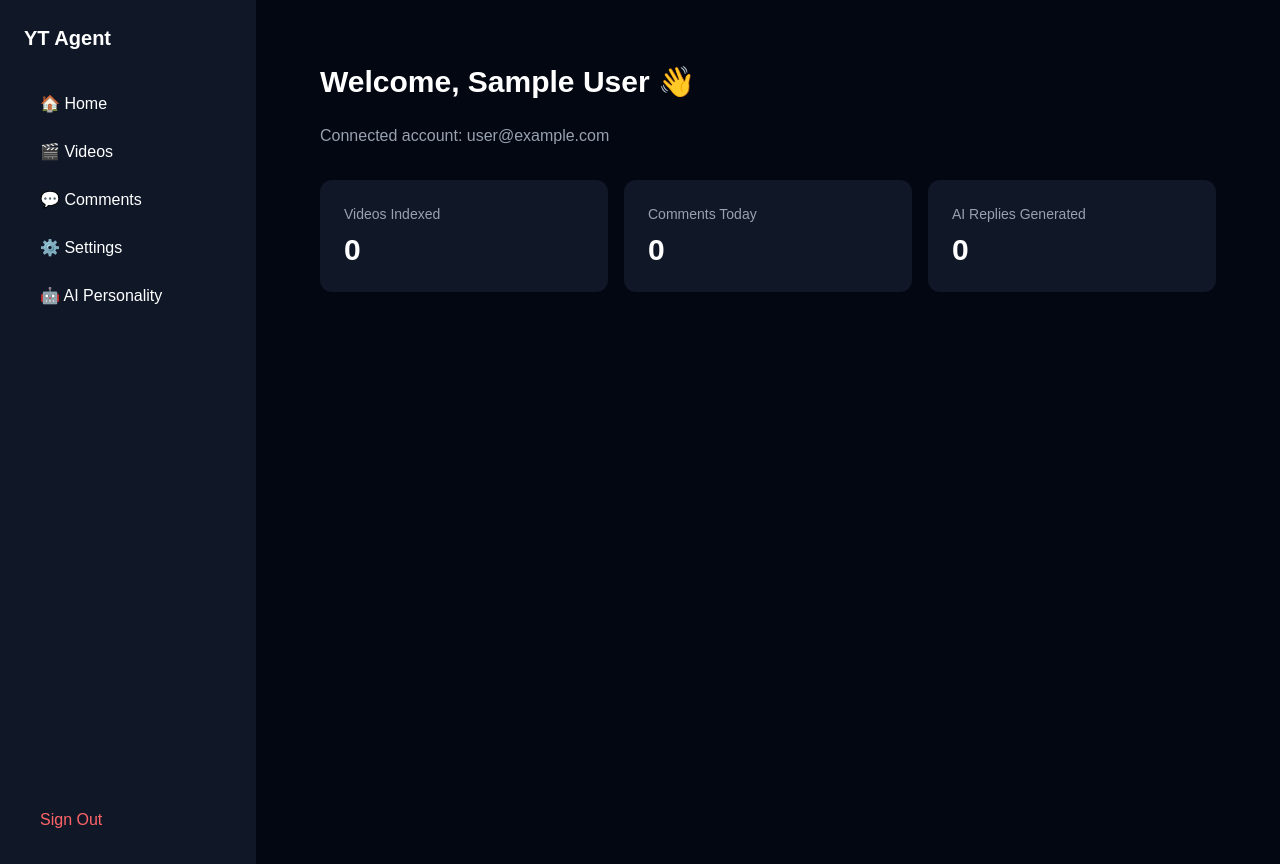
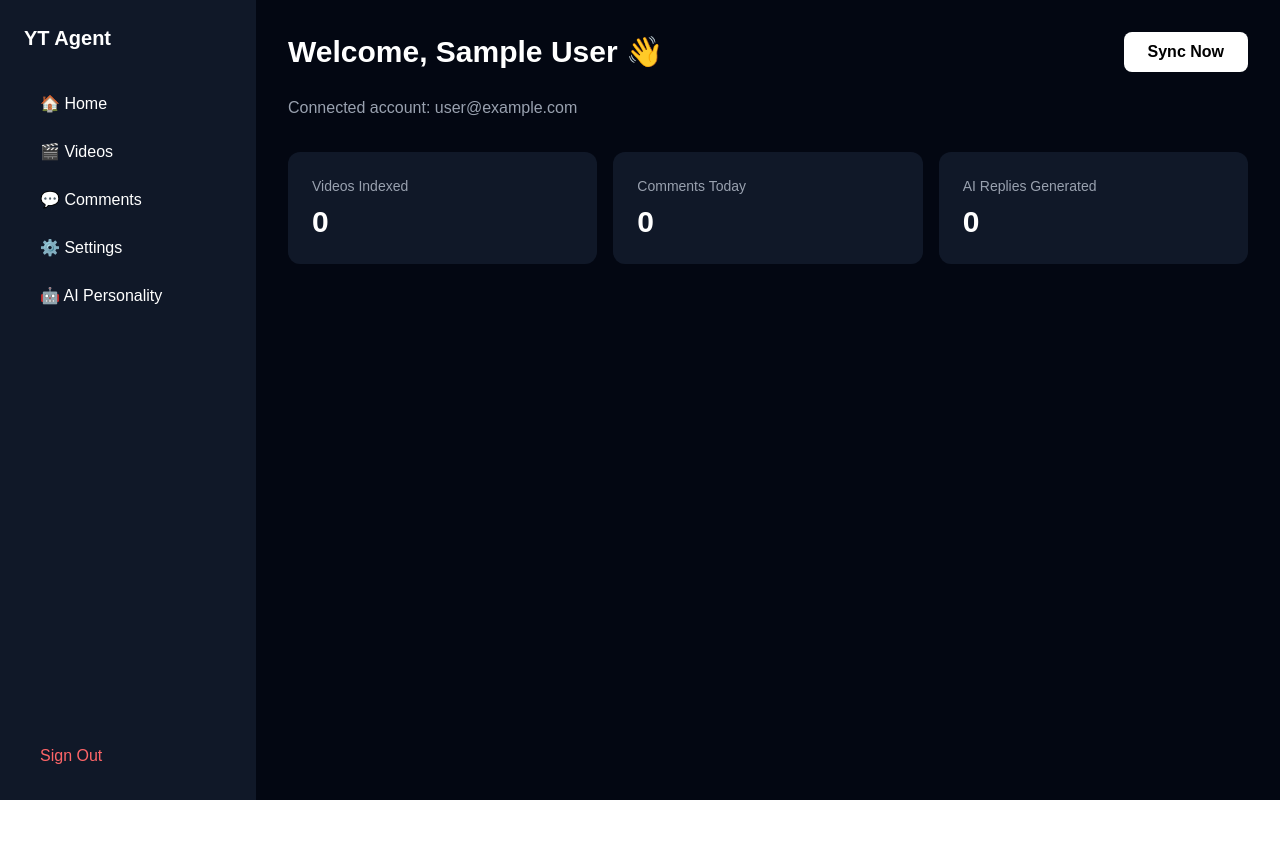
Before and after one commit to rishita510/youtube-ai-agent, a Next.js app: page /dashboard in a window 1280 px wide. After the commit the page ends 800 px from the top, so only its background shows below. Built offline with nearby package versions, Linux system fonts and the light colour scheme; no server answers; sample sign-in values are in the browser's storage.

Commit message:
added sync now button

```diff
--- /dev/null
+++ b/app/api/sync/route.ts
@@ -0,0 +1,19 @@
+import { auth } from "@/auth"
+import { NextResponse } from "next/server"
+
+export async function POST() {
+  const session = await auth()
+
+  if (!session?.user?.id) {
+    return NextResponse.json({ error: "Unauthorized" }, { status: 401 })
+  }
+
+  // Call n8n webhook
+  await fetch("https://n8n-lf3w.onrender.com/webhook/sync-videos", {
+    method: "POST",
+    headers: { "Content-Type": "application/json" },
+    body: JSON.stringify({ userId: session.user.id }),
+  })
+
+  return NextResponse.json({ success: true })
+}
--- a/app/dashboard/page.tsx
+++ b/app/dashboard/page.tsx
@@ -1,3 +1,4 @@
+//
 import { auth } from "@/auth"
 import { redirect } from "next/navigation"
 
@@ -9,11 +10,21 @@ export default async function DashboardPage() {
   }
 
   return (
-    <main className="min-h-screen bg-gray-950 text-white p-8">
-      <div className="max-w-4xl mx-auto space-y-6">
+    <main className="space-y-6">
+      <div className="flex items-center justify-between">
         <h1 className="text-3xl font-bold">
           Welcome, {session.user?.name} 👋
         </h1>
+        <form action="/api/sync" method="POST">
+          <button
+            type="submit"
+            className="bg-white text-black font-semibold px-6 py-2 rounded-lg hover:bg-gray-200 transition"
+          >
+            Sync Now
+          </button>
+        </form>
+      </div>
+
       <p className="text-gray-400">
         Connected account: {session.user?.email}
       </p>
@@ -32,7 +43,6 @@ export default async function DashboardPage() {
           <p className="text-3xl font-bold mt-2">0</p>
         </div>
       </div>
-      </div>
     </main>
   )
 }
```
Lines whose indentation alone changed are shown as unchanged.
